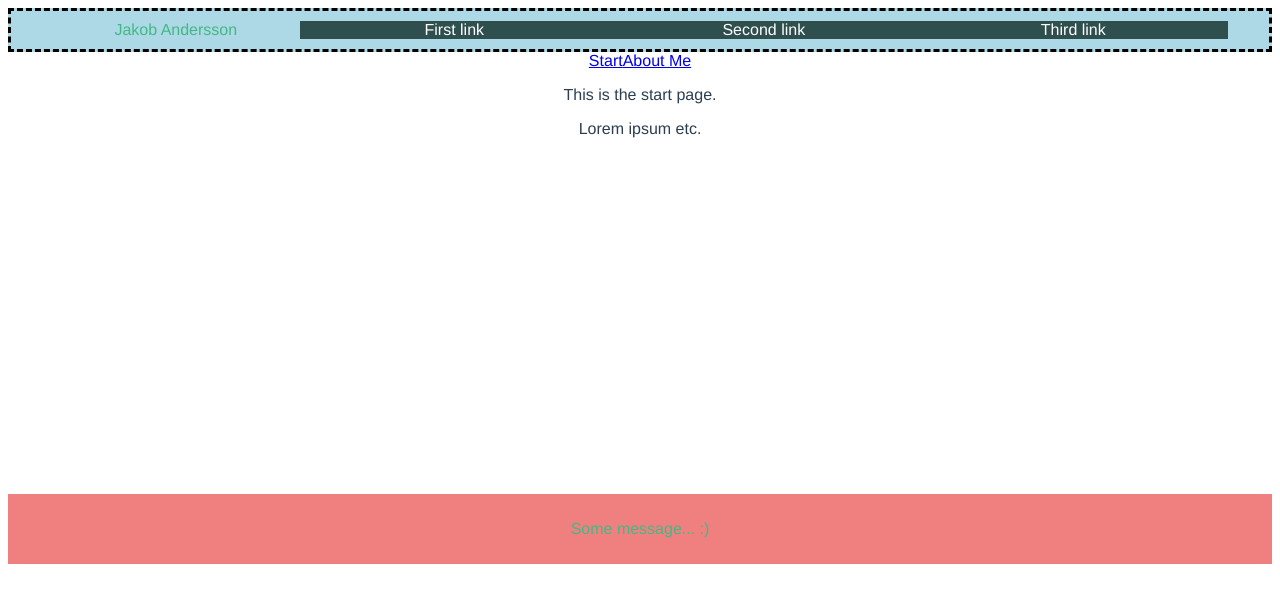
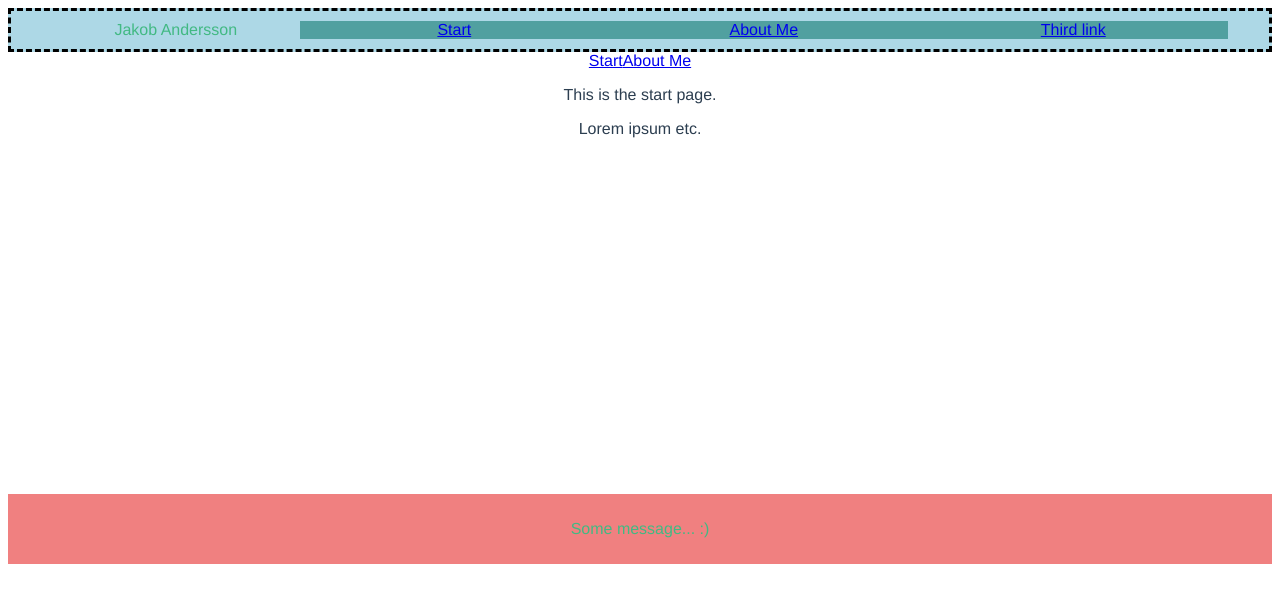
Before and after one commit to jakobilobi/jakob-cv-site, a Vue app: page / in a window 1280 px wide. Shown: the top 602 px of the page. Built offline with nearby package versions, Linux system fonts and the light colour scheme.

Commit message:
Move links to navigation bar.

```diff
--- a/src/components/HeaderBar.vue
+++ b/src/components/HeaderBar.vue
@@ -3,7 +3,7 @@
         <div id="headerbar">
             <div class="headerItem" id="navTitle">{{ navTitle }}</div>
             <!-- replace thse with link component -->
-            <header-button class="hdr-btn" v-for="btn in buttons" :key="btn.id" :text="btn.text" />
+            <header-button class="hdr-btn" v-for="btn in buttons" :key="btn.id" :text="btn.text" :targetView="btn.targetView" />
         </div>
     </nav>
 </template>
@@ -24,18 +24,18 @@ export default {
             buttons: [
                 {
                     id: 0,
-                    text: 'First link',
-                    targetUrl: ''
+                    text: 'Start',
+                    targetView: 'ViewStart'
                 },
                 {
                     id: 1,
-                    text: 'Second link',
-                    targetUrl: ''
+                    text: 'About Me',
+                    targetView: 'ViewMe'
                 },
                 {
                     id: 2,
                     text: 'Third link',
-                    targetUrl: ''
+                    targetView: 'ViewNowhere'
                 }
             ]
         }
--- a/src/components/HeaderButton.vue
+++ b/src/components/HeaderButton.vue
@@ -1,6 +1,6 @@
 <template>
     <div>
-        {{ text }}
+        <router-link :to="{ name: targetView }">{{ text }}</router-link>
     </div>
 </template>
 
@@ -11,6 +11,10 @@ export default {
         text: {
             type: String,
             required: true
+        },
+        targetView: {
+            type: String,
+            required: true
         }
     }
 }
@@ -19,6 +23,6 @@ export default {
 <style scoped>
 div {
     color: white;
-    background-color: darkslategray;
+    background-color: rgb(81, 160, 160);
 }
 </style>
```
